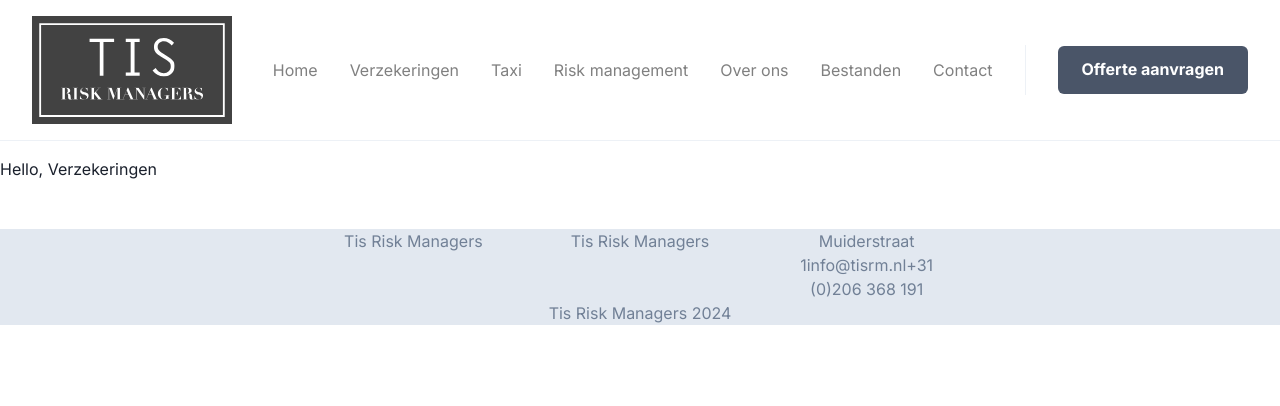
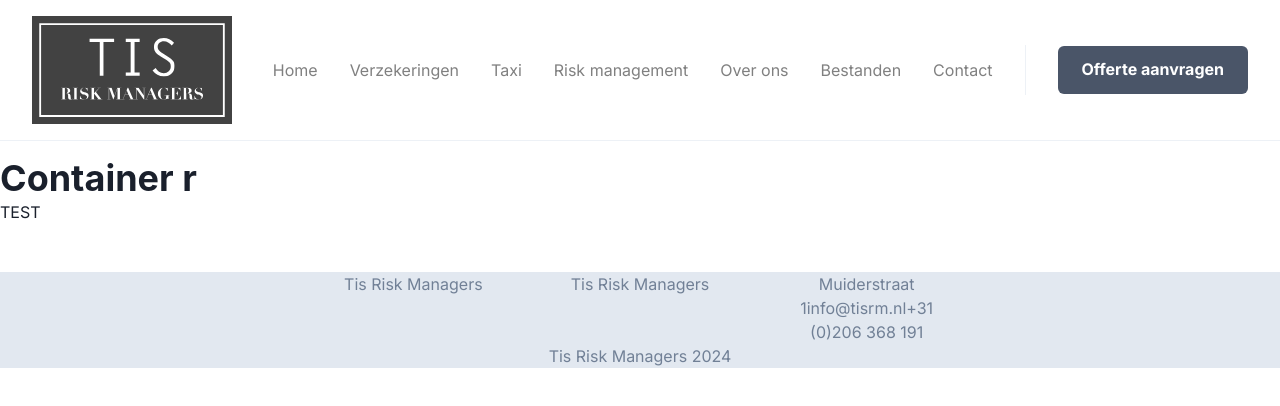
Before and after one commit to Pieter-Rees/tisrm2, a Next.js app: page /verzekeringen in a window 1280 px wide. Shown: the top 406 px of the page. Built offline with nearby package versions, Linux system fonts and the light colour scheme.

Commit message:
added layout

```diff
--- /dev/null
+++ b/src/app/containerLayout.js
@@ -0,0 +1,11 @@
+import { Heading } from '@chakra-ui/react'
+export default function ContainerLayout({
+    children, // will be a page or nested layout
+}) {
+    return (
+        <section>
+            <Heading as={'h1'}>Container r</Heading>
+            {children}
+        </section>
+    )
+}
--- a/src/app/verzekeringen/page.js
+++ b/src/app/verzekeringen/page.js
@@ -1,3 +1,6 @@
+import ContainerLayout from "../containerLayout"
 export default function Verzekeringen() {
-    return <h1>Hello, Verzekeringen</h1>
+    return <ContainerLayout>
+        TEST
+    </ContainerLayout>
 }
```
